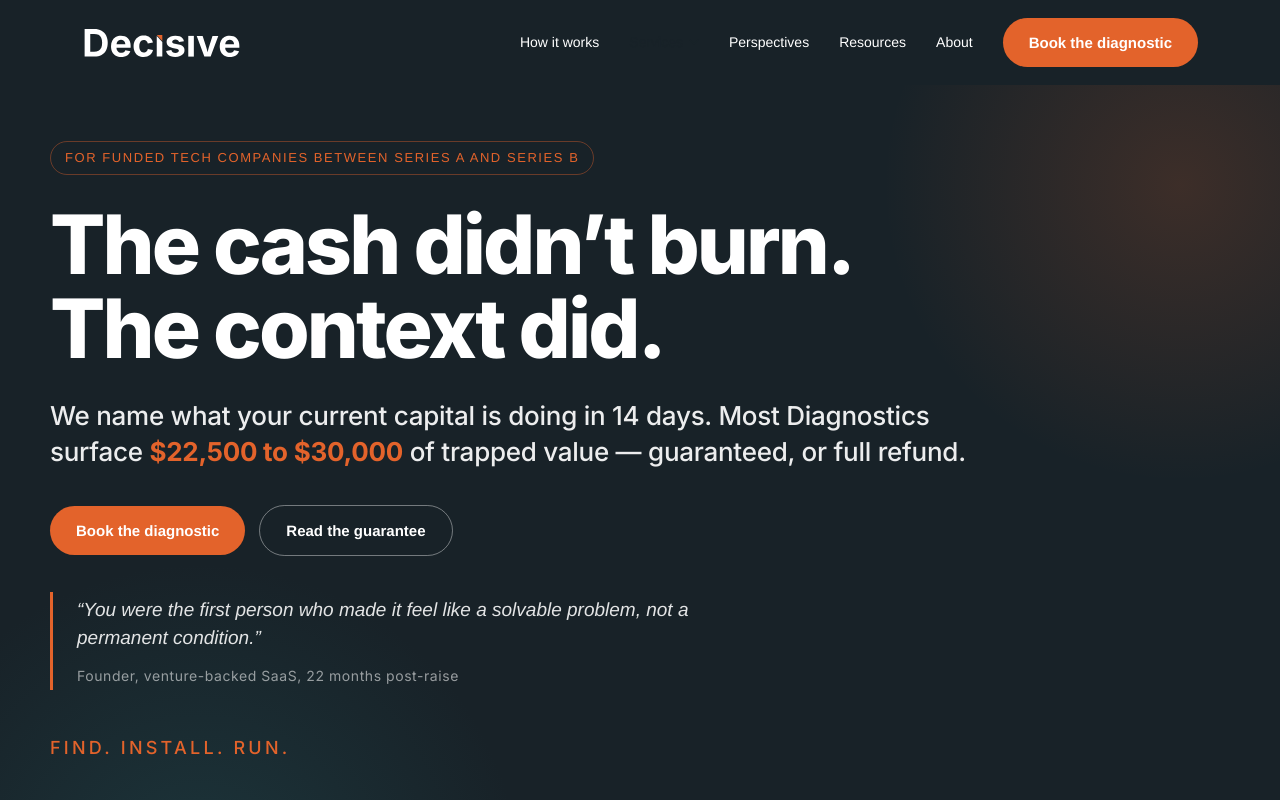
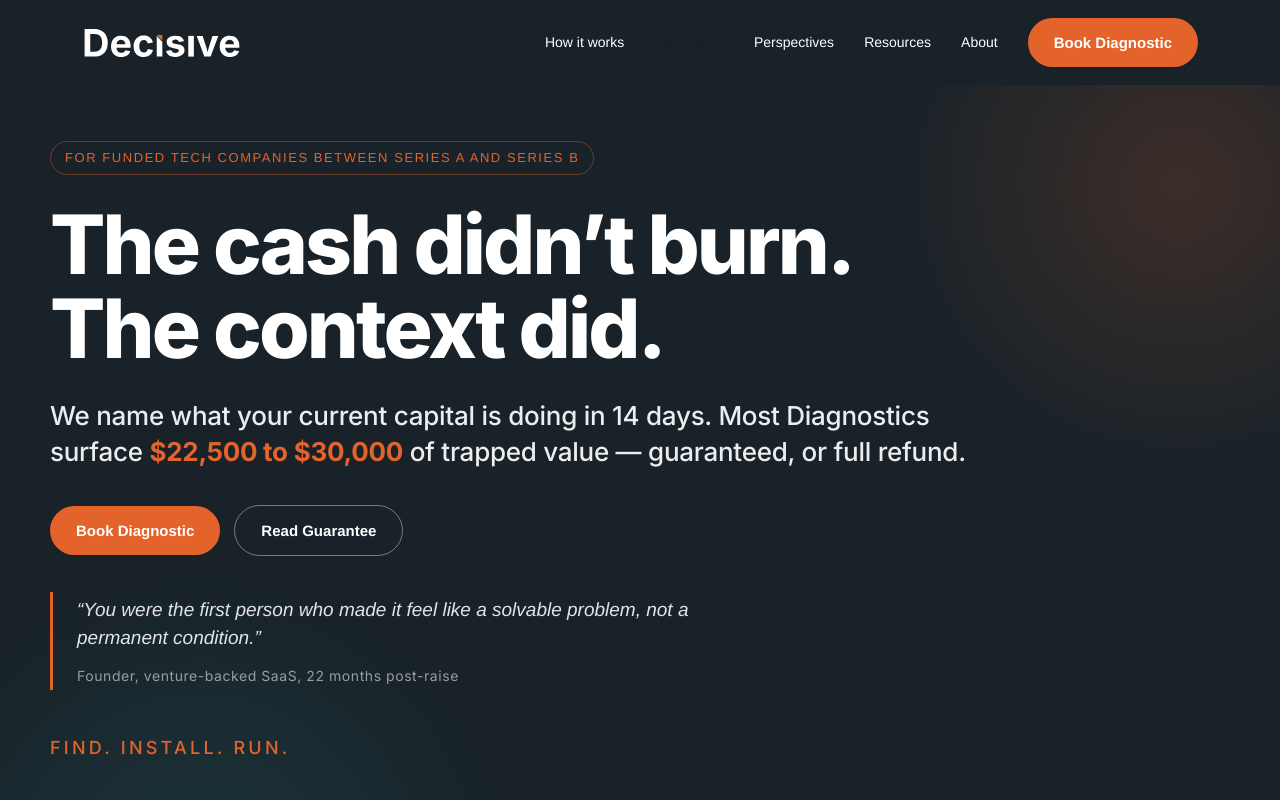
Before and after one commit to russellfette/decisivefinance, an Astro site: page / in a window 1280 px wide. Shown: the top 800 px of the page. Built offline with nearby package versions, Linux system fonts and the light colour scheme; Astro itself is replaced by a stand-in of ours.

Commit message:
cta: drop 'the' from Book Diagnostic and Read Guarantee labels

```diff
--- a/src/components/Nav.astro
+++ b/src/components/Nav.astro
@@ -44,7 +44,7 @@ const CALENDLY = 'https://calendly.com/russell-decisive/30min';
       <a href="/blog">Perspectives</a>
       <a href="/resources">Resources</a>
       <a href="/about">About</a>
-      <a href={CALENDLY} class="btn btn-primary">Book the diagnostic</a>
+      <a href={CALENDLY} class="btn btn-primary">Book Diagnostic</a>
     </div>
   </div>
 </nav>
--- a/src/pages/blog/[slug].astro
+++ b/src/pages/blog/[slug].astro
@@ -153,7 +153,7 @@ const ogImage = post.data.ogImage || '/og/default.png';
           </p>
           <div class="hero-cta-row">
             <a href={CALENDLY} class="btn btn-primary">Book a 30-minute call</a>
-            <a href="/guarantee" class="btn btn-secondary">Read the guarantee</a>
+            <a href="/guarantee" class="btn btn-secondary">Read Guarantee</a>
           </div>
         </div>
       </div>
--- a/src/pages/index.astro
+++ b/src/pages/index.astro
@@ -183,8 +183,8 @@ const fitNo = [
         We name what your current capital is doing in 14 days. Most Diagnostics surface <span class="dollar">$22,500 to $30,000</span> of trapped value &mdash; guaranteed, or full refund.
       </p>
       <div class="hero-cta-row">
-        <a href={CALENDLY} class="btn btn-primary">Book the diagnostic</a>
-        <a href="/guarantee" class="btn btn-secondary">Read the guarantee</a>
+        <a href={CALENDLY} class="btn btn-primary">Book Diagnostic</a>
+        <a href="/guarantee" class="btn btn-secondary">Read Guarantee</a>
       </div>
       <blockquote class="hero-quote">
         &ldquo;You were the first person who made it feel like a solvable problem, not a permanent condition.&rdquo;
@@ -406,7 +406,7 @@ const fitNo = [
           <p>By Day 21, the engagement must have a credible draft Pricing Architecture Revisit and Growth Experiment Register on track to produce at least one in-market decision by Day 60. Otherwise it runs at standard pricing.</p>
         </div>
       </div>
-      <a href={CALENDLY} class="btn btn-secondary">Book the diagnostic</a>
+      <a href={CALENDLY} class="btn btn-secondary">Book Diagnostic</a>
       <div class="cohort-status">Cohort open · seats remaining</div>
     </div>
   </section>
@@ -480,12 +480,12 @@ const fitNo = [
         <div class="close-card">
           <h3>For founders</h3>
           <p>One 30-minute call. No pitch. If the fit is there, we book a 60-minute working session to run the Diagnostic. If it is not, both sides know inside the first call and we end clean.</p>
-          <a href={CALENDLY} class="btn btn-primary">Book the diagnostic</a>
+          <a href={CALENDLY} class="btn btn-primary">Book Diagnostic</a>
         </div>
         <div class="close-card">
           <h3>For investors</h3>
           <p>If you&rsquo;re watching a portfolio company make hard calls without the math to defend them, this is what we install. After the first call we send a one-paragraph fit/not-fit note so you stay in the loop.</p>
-          <a href="/guarantee" class="btn btn-secondary">Read the guarantee</a>
+          <a href="/guarantee" class="btn btn-secondary">Read Guarantee</a>
         </div>
       </div>
     </div>
--- a/src/pages/m-and-a.astro
+++ b/src/pages/m-and-a.astro
@@ -71,7 +71,7 @@ const tiers = [
       </p>
       <div class="hero-cta-row">
         <a href={CALENDLY} class="btn btn-primary">Book a 30-minute call</a>
-        <a href="/guarantee" class="btn btn-secondary">Read the guarantee</a>
+        <a href="/guarantee" class="btn btn-secondary">Read Guarantee</a>
       </div>
     </div>
   </section>
--- a/src/pages/results/[slug].astro
+++ b/src/pages/results/[slug].astro
@@ -68,7 +68,7 @@ function fmtDate(d: Date) {
             Book 30 min. We read the pattern, and if the engagement fits, we scope it on the call.
           </p>
           <div class="hero-cta-row">
-            <a href="/guarantee" class="btn btn-secondary">Read the guarantee</a>
+            <a href="/guarantee" class="btn btn-secondary">Read Guarantee</a>
             <a href={CALENDLY} class="btn btn-primary">Book a 30-minute call</a>
           </div>
         </div>
```
